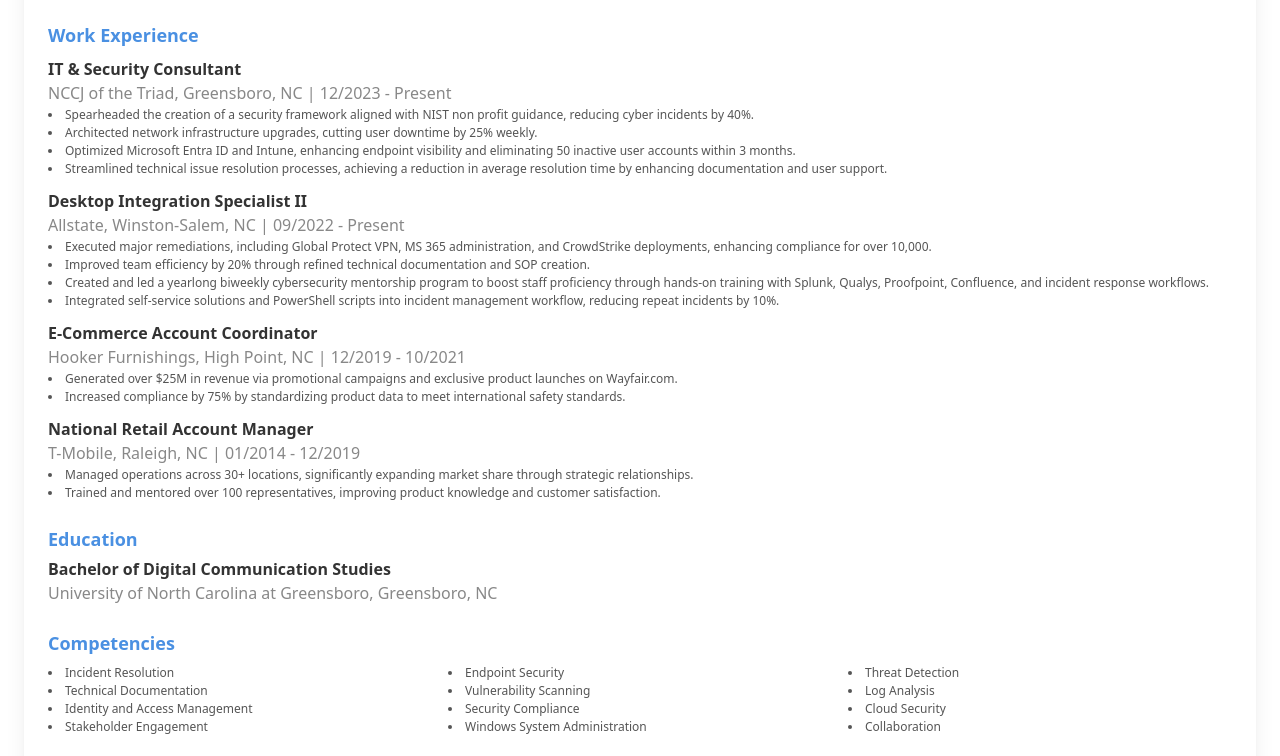
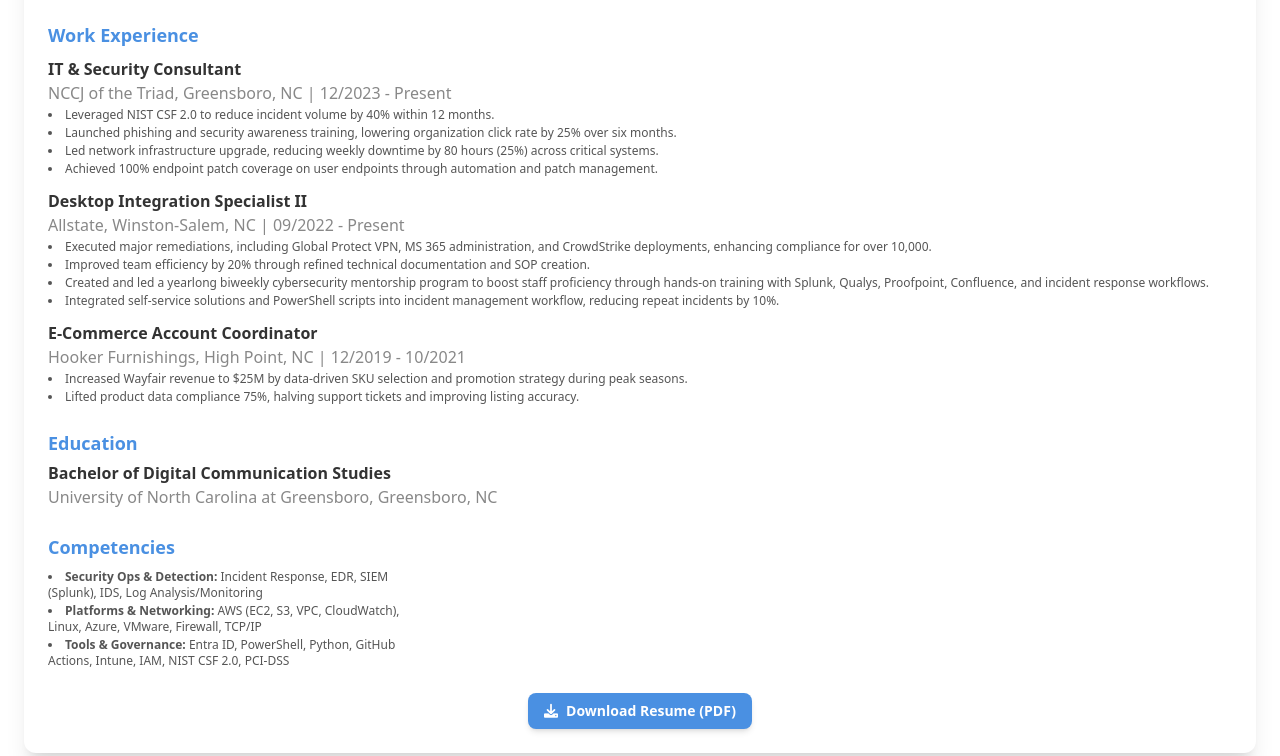
Before and after one commit to kevindawsongso/cloud-resume-challenge, a plain HTML site: page frontend/index.html in a window 1280 px wide. Shown: the part 743-1499 px from the top of the page. Drawn offline with nearby package versions, Linux system fonts and the light colour scheme; no server answers.

Commit message:
Update index.html

```diff
--- a/frontend/index.html
+++ b/frontend/index.html
@@ -198,10 +198,10 @@ As an IT Service Analyst with a keen focus on cloud and cybersecurity, I bring a
             <h4 class="text-base font-semibold text-light-text-dark">IT & Security Consultant</h4>
             <p class="text-xxs text-light-text-light mb-0.5">NCCJ of the Triad, Greensboro, NC | 12/2023 - Present</p>
             <ul class="list-disc list-inside text-light-text-medium space-y-0.5 text-xs">
-              <li>Spearheaded the creation of a security framework aligned with NIST non profit guidance, reducing cyber incidents by 40%.</li>
-              <li>Architected network infrastructure upgrades, cutting user downtime by 25% weekly.</li>
-              <li>Optimized Microsoft Entra ID and Intune, enhancing endpoint visibility and eliminating 50 inactive user accounts within 3 months.</li>
-              <li>Streamlined technical issue resolution processes, achieving a reduction in average resolution time by enhancing documentation and user support.</li>
+              <li>Leveraged NIST CSF 2.0 to reduce incident volume by 40% within 12 months.</li>
+              <li>Launched phishing and security awareness training, lowering organization click rate by 25% over six months.</li>
+              <li>Led network infrastructure upgrade, reducing weekly downtime by 80 hours (25%) across critical systems.</li>
+              <li>Achieved 100% endpoint patch coverage on user endpoints through automation and patch management.</li>
             </ul>
           </div>
           <div class="mb-3">
@@ -218,16 +218,8 @@ As an IT Service Analyst with a keen focus on cloud and cybersecurity, I bring a
             <h4 class="text-base font-semibold text-light-text-dark">E-Commerce Account Coordinator</h4>
             <p class="text-xxs text-light-text-light mb-0.5">Hooker Furnishings, High Point, NC | 12/2019 - 10/2021</p>
             <ul class="list-disc list-inside text-light-text-medium space-y-0.5 text-xs">
-              <li>Generated over $25M in revenue via promotional campaigns and exclusive product launches on Wayfair.com.</li>
-              <li>Increased compliance by 75% by standardizing product data to meet international safety standards.</li>
-            </ul>
-          </div>
-          <div class="mb-3">
-            <h4 class="text-base font-semibold text-light-text-dark">National Retail Account Manager</h4>
-            <p class="text-xxs text-light-text-light mb-0.5">T-Mobile, Raleigh, NC | 01/2014 - 12/2019</p>
-            <ul class="list-disc list-inside text-light-text-medium space-y-0.5 text-xs">
-              <li>Managed operations across 30+ locations, significantly expanding market share through strategic relationships.</li>
-              <li>Trained and mentored over 100 representatives, improving product knowledge and customer satisfaction.</li>
+             <li>Increased Wayfair revenue to $25M by data-driven SKU selection and promotion strategy during peak seasons.</li>
+                <li>Lifted product data compliance 75%, halving support tickets and improving listing accuracy.</li>
             </ul>
           </div>
         </div>
@@ -244,22 +236,9 @@ As an IT Service Analyst with a keen focus on cloud and cybersecurity, I bring a
           <h3 class="text-lg font-semibold text-light-accent mb-2">Competencies</h3>
           <div class="grid grid-cols-1 md:grid-cols-2 lg:grid-cols-3 gap-x-4 gap-y-2">
             <ul class="list-disc list-inside text-light-text-medium space-y-0.5 text-xs">
-              <li>Incident Resolution</li>
-              <li>Technical Documentation</li>
-              <li>Identity and Access Management</li>
-              <li>Stakeholder Engagement</li>
-            </ul>
-            <ul class="list-disc list-inside text-light-text-medium space-y-0.5 text-xs">
-              <li>Endpoint Security</li>
-              <li>Vulnerability Scanning</li>
-              <li>Security Compliance</li>
-              <li>Windows System Administration</li>
-            </ul>
-            <ul class="list-disc list-inside text-light-text-medium space-y-0.5 text-xs">
-              <li>Threat Detection</li>
-              <li>Log Analysis</li>
-              <li>Cloud Security</li>
-              <li>Collaboration</li>
+               <li><strong>Security Ops & Detection:</strong> Incident Response, EDR, SIEM (Splunk), IDS, Log Analysis/Monitoring</li>
+    <li><strong>Platforms & Networking:</strong> AWS (EC2, S3, VPC, CloudWatch), Linux, Azure, VMware, Firewall, TCP/IP</li>
+    <li><strong>Tools & Governance:</strong> Entra ID, PowerShell, Python, GitHub Actions, Intune, IAM, NIST CSF 2.0, PCI-DSS</li>
             </ul>
           </div>
         </div>
```
